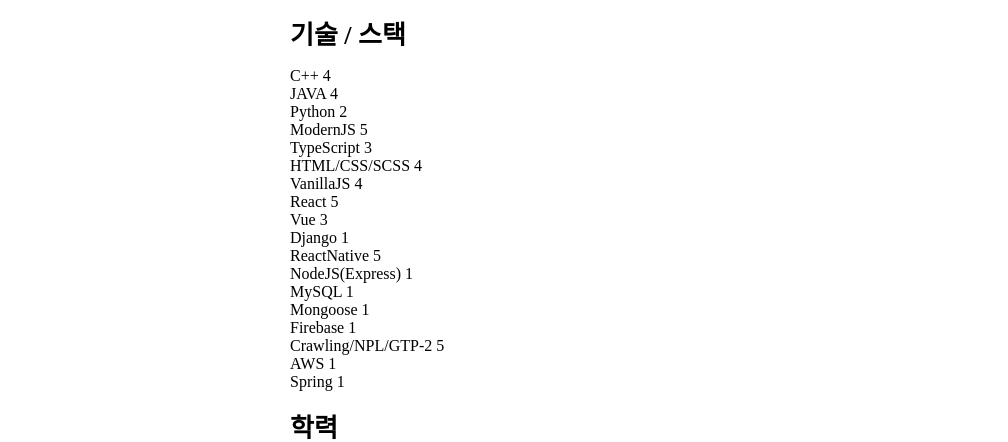
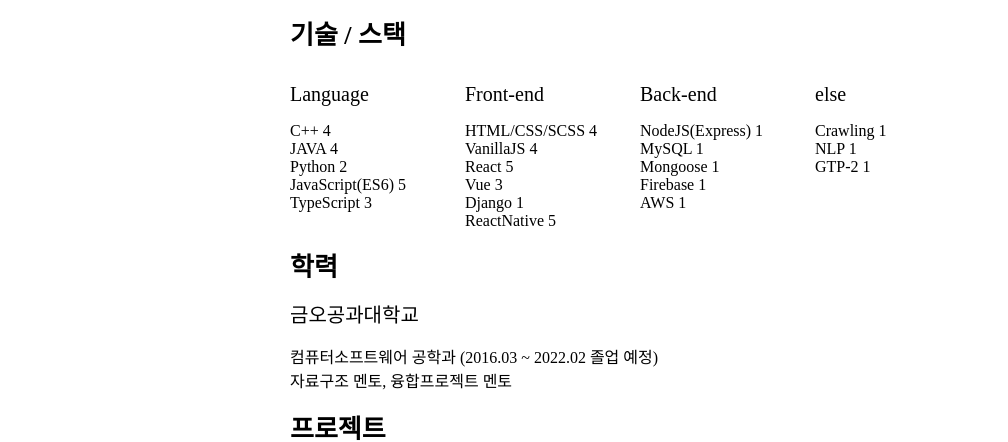
Before and after one commit to bepyan/portfolio, a React (Create React App) app: page / in a window 1280 px wide. Shown: the part 370-812 px from the top of the page, without its empty margins (0-1008 px from the left). Built offline with nearby package versions, Linux system fonts and the light colour scheme.

Commit message:
split data

```diff
--- a/src/components/Home/Project.js
+++ b/src/components/Home/Project.js
@@ -1,12 +1,14 @@
 import React from 'react'
-import { Title } from 'style'
-import BlablaWeb from './projects/BlablaWeb'
+import { SubTitle, Title } from 'style'
+import { projectList } from 'data/projectList'
 
 const Project = () => {
     return (
         <div>
             <Title>프로젝트</Title>
-            <BlablaWeb />
+            {projectList.map((item, idx) => <div key={idx}>
+                <SubTitle>{item.name}</SubTitle>
+            </div>)}
         </div>
     )
 }
--- a/src/components/Home/TechStack.js
+++ b/src/components/Home/TechStack.js
@@ -1,41 +1,34 @@
 import React from 'react'
-import { Title } from 'style'
+import { SubTitle, Title } from 'style'
+import { stackList } from 'data/stackList'
+import styled from 'styled-components'
 
 const TechStack = () => {
-    const stackList = [
-        {stack: "C++", rate: 4},
-        {stack: "JAVA", rate: 4},
-        {stack: "Python", rate: 2},
-        {stack: "ModernJS", rate: 5},
-        {stack: "TypeScript", rate: 3},
-        {stack: "HTML/CSS/SCSS", rate: 4},
 
-        {stack: "VanillaJS", rate: 4},
-        {stack: "React", rate: 5},
-        {stack: "Vue", rate: 3},
-        {stack: "Django", rate: 1},
-        {stack: "ReactNative", rate: 5},
-
-
-        {stack: "NodeJS(Express)", rate: 1},
-        {stack: "MySQL", rate: 1},
-        {stack: "Mongoose", rate: 1},
-        {stack: "Firebase", rate: 1},
-
-
-        {stack: "Crawling/NPL/GTP-2", rate: 5},
-        {stack: "AWS", rate: 1},
-        {stack: "Spring", rate: 1},
-    ]
+    const renderStacks = (list) => list.map(item => <div key={item.stack}>
+        {item.stack} {item.rate}
+    </div>)
 
     return (
         <div>
             <Title>기술 / 스택</Title>
-            {stackList.map((item, idx) => <div key={idx}>
-                {item.stack} {item.rate}
-            </div>)}
+            <Row>
+                {
+                    stackList.map((item, idx) => <div key={idx}>
+                        <SubTitle>{item.title}</SubTitle>
+                        {renderStacks(item.list)}
+                    </div>)
+                }
+            </Row>
         </div>
     )
 }
 
+const Row = styled.div`
+    display: flex;
+    & > * {
+        flex: 1;
+    }
+`
+
 export default TechStack
```
